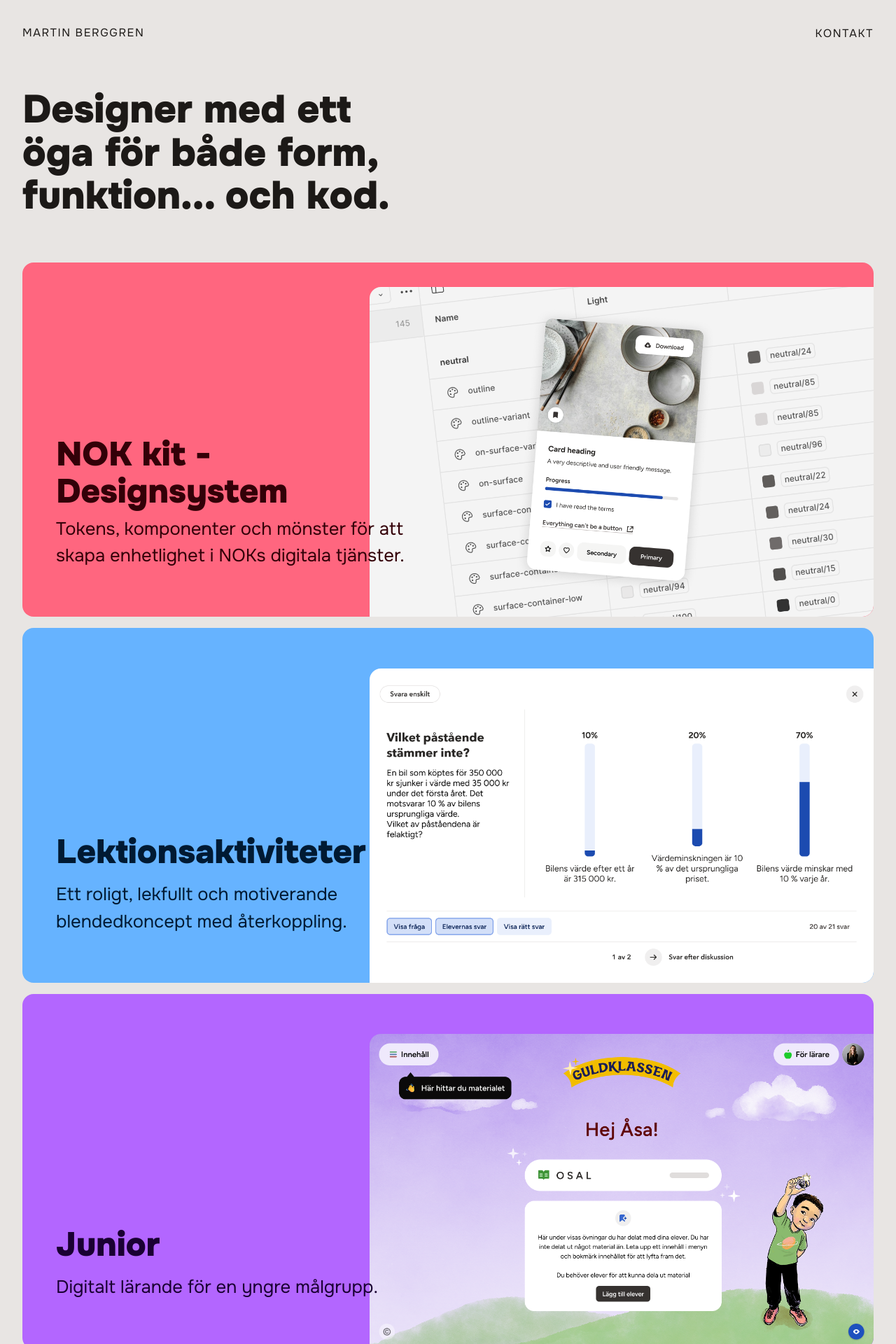
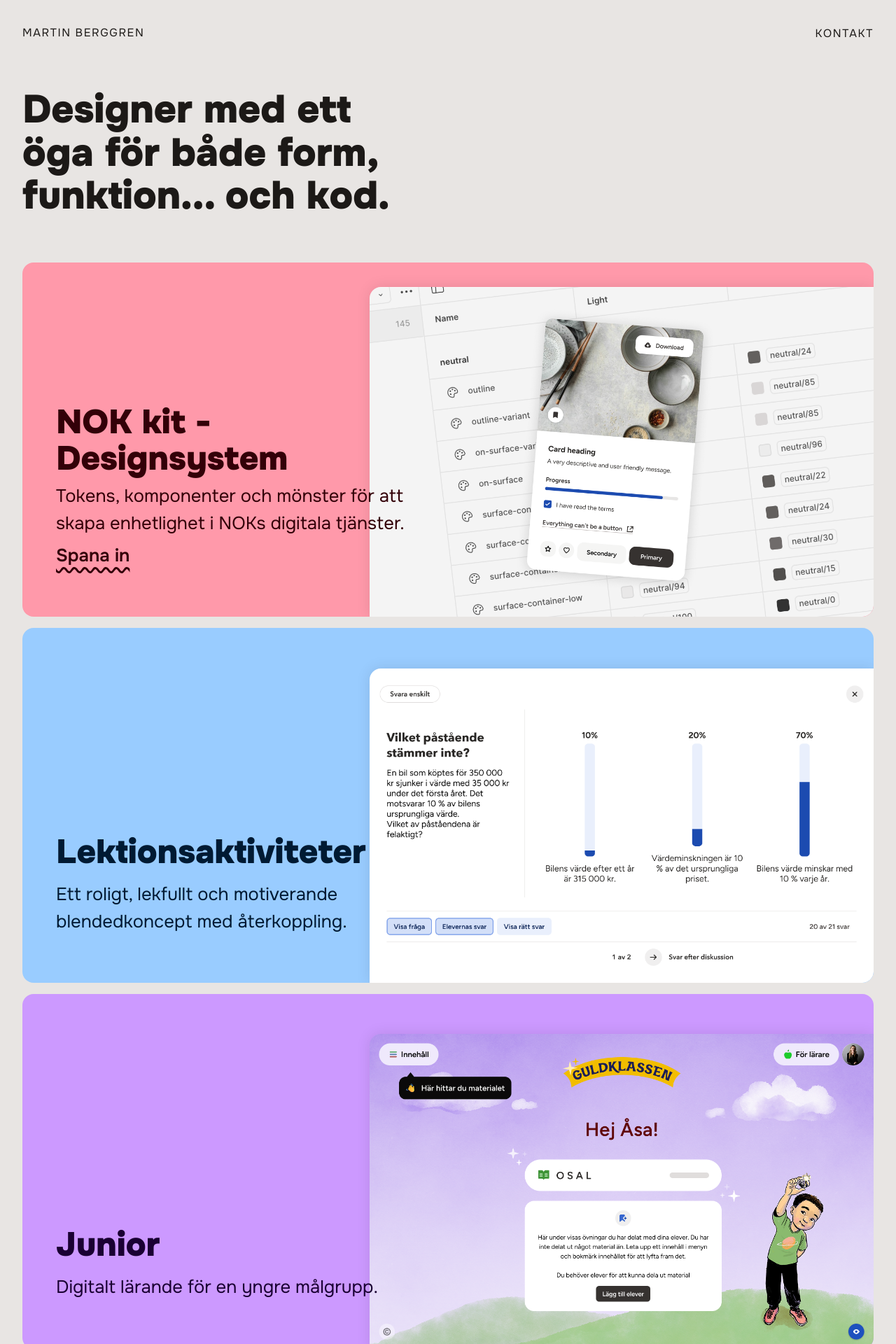
Before and after one commit to marthings/marthings.github.io, a Jekyll site: the page built from index.html, in a window 1280 px wide. Shown: the top 1920 px of the page at 70% size. Built offline with Jekyll 4.4.1, drawn with Linux system fonts in a browser that asks for light colours.

Commit message:
Alive again

```diff
--- a/assets/css/style.css
+++ b/assets/css/style.css
@@ -20,10 +20,13 @@
   font-family: "Onest", sans-serif;
   background: var(--mono-0);
   color: var(--mono-900);
-  padding: 2rem;
+  padding: 1rem;
   font-weight: 9700;
   font-size: 20px;
   background-color: var(--mono-100);
+  @media (min-width: 768px) {
+    padding: 2rem;
+  }
 }
 
 h1, h2, h3, h4, h5, h6 {
@@ -38,6 +41,15 @@
   @media (min-width: 768px) {
     max-width: 60dvw;
   }
+}
+
+.link {
+  position: relative;
+  font-weight: 600;
+  display: inline-block;
+  text-underline-offset: 8px;
+  text-decoration-thickness: 3px;
+  text-decoration-style: wavy;
 }
 
 header {
@@ -106,7 +118,7 @@
     grid-column: 1 / 5;
     grid-row: 1 / 3;
 
-    padding: var(--space-6);
+    padding: var(--space-4);
     align-content: flex-end;
 
     transition: opacity 0.3s ease, display 0.3s ease, transform 0.3s ease;
@@ -118,6 +130,7 @@
     }
 
     @media (min-width: 768px) {
+      padding: var(--space-6);
       grid-column: 1 / 3;
       grid-row: 1 / 5;
       transform: translateY(-20px);
@@ -151,6 +164,7 @@
     height: auto;
     border-radius: 0 var(--radius-large) 0 var(--radius-large);
     max-width: 95%;
+    box-shadow: 0 0 20px 0 rgba(0, 0, 0, 0.1);
     @media (min-width: 768px) {
       max-width: min(80%, 720px);
       max-height: min(80%, 720px);
--- a/assets/css/tokens.css
+++ b/assets/css/tokens.css
@@ -34,21 +34,21 @@
     --highlight-900: hsl(110, 100%, 10%);
     --highlight-950: hsl(110, 100%, 5%);
 
-    --case-red: hsl(350, 100%, 70%);
+    --case-red: hsl(350, 100%, 80%);
     --case-on-red: hsl(350, 100%, 10%);
-    --case-blue: hsl(210, 100%, 70%);
+    --case-blue: hsl(210, 100%, 80%);
     --case-on-blue: hsl(210, 100%, 10%);
-    --case-green: hsl(120, 100%, 70%);
+    --case-green: hsl(120, 100%, 80%);
     --case-on-green: hsl(120, 100%, 10%);
-    --case-yellow: hsl(40, 100%, 70%);
+    --case-yellow: hsl(40, 100%, 80%);
     --case-on-yellow: hsl(60, 100%, 10%);
-    --case-purple: hsl(270, 100%, 70%);
+    --case-purple: hsl(270, 100%, 80%);
     --case-on-purple: hsl(270, 100%, 10%);
-    --case-orange: hsl(20, 100%, 70%);
+    --case-orange: hsl(20, 100%, 80%);
     --case-on-orange: hsl(20, 100%, 10%);
-    --case-pink: hsl(330, 100%, 70%);
+    --case-pink: hsl(330, 100%, 80%);
     --case-on-pink: hsl(330, 100%, 10%);
-    --case-brown: hsl(30, 100%, 70%);
+    --case-brown: hsl(30, 100%, 80%);
     --case-on-brown: hsl(30, 100%, 10%);
 
     /* Spacing */
--- a/index.html
+++ b/index.html
@@ -10,7 +10,8 @@
     </div>
     <div class="case-card-content">
       <h2 class="text-xl mb-1">NOK kit - Designsystem</h2>
-      <p class="text-base">Tokens, komponenter och mönster för att skapa enhetlighet i NOKs digitala tjänster.</p>
+      <p class="text-base mb-1">Tokens, komponenter och mönster för att skapa enhetlighet i NOKs digitala tjänster.</p>
+      <a href="{{ '/nok-kit' | relative_url }}" class="text-base link text-case-red">Spana in</a>
     </div>
   </div>
 
```
